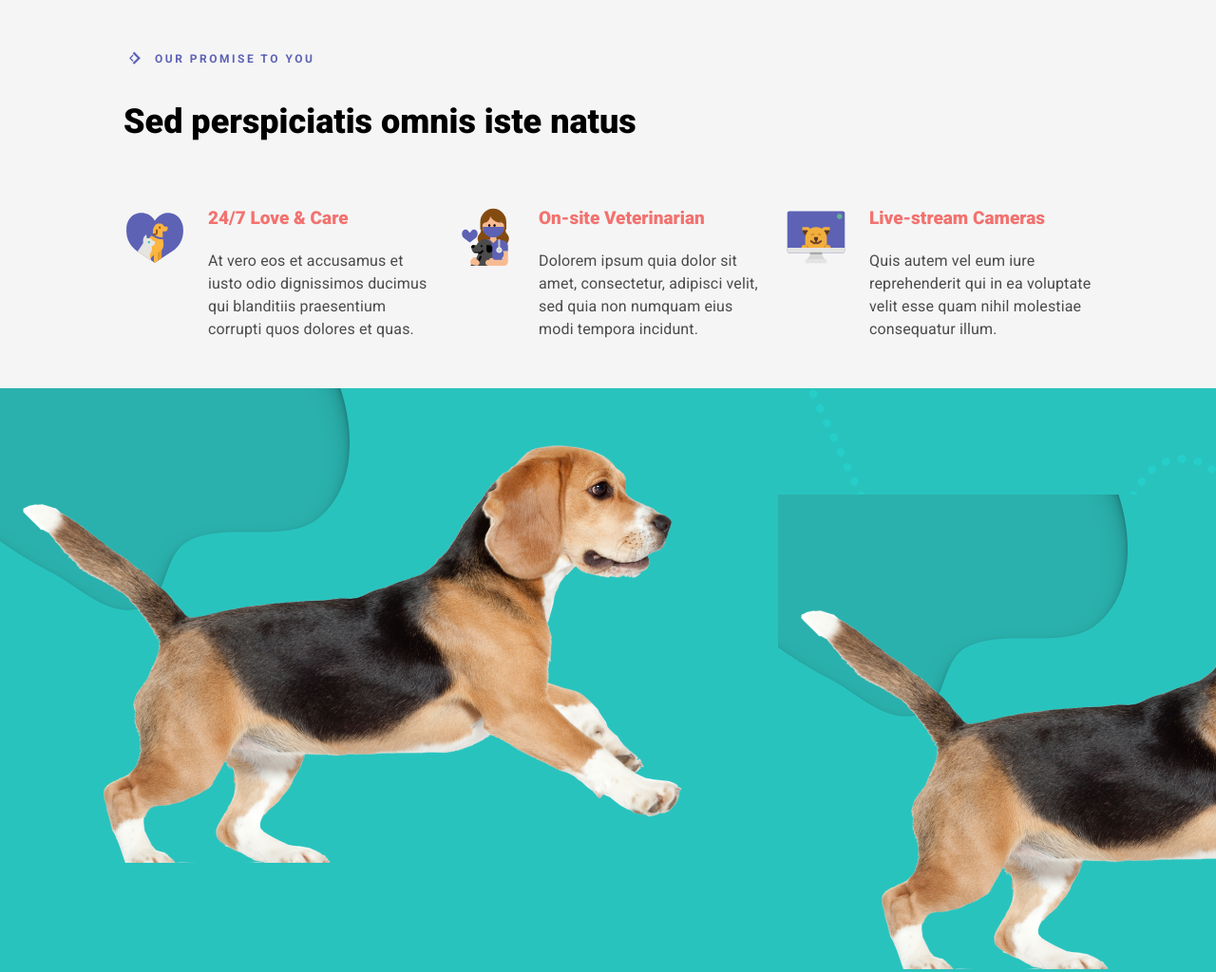
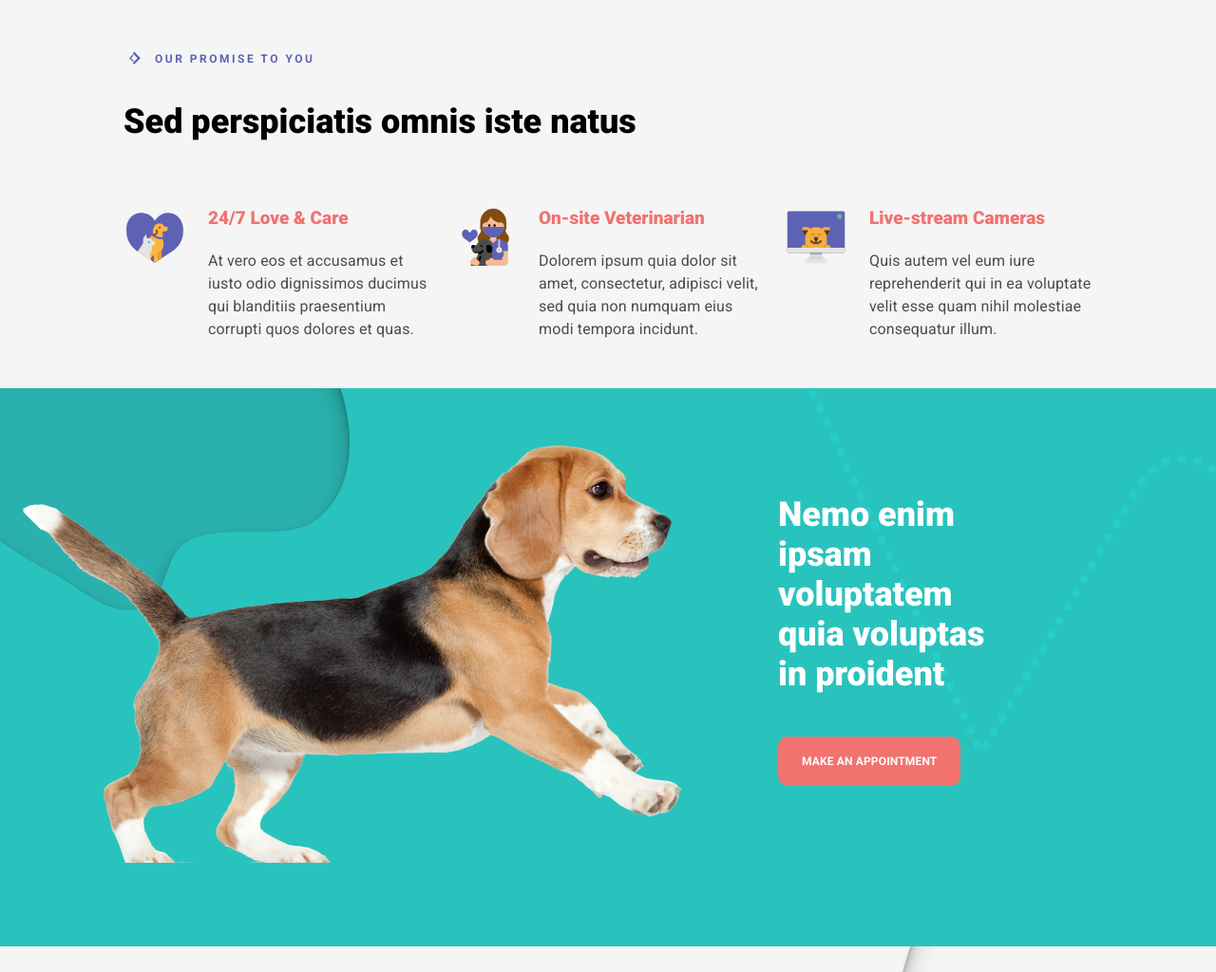
Before and after one commit to AgrLena/Lesson_10, a plain HTML site: page index.html in a window 1280 px wide. Shown: the top 1024 px of the page at 95% size. Drawn offline with Linux system fonts and the light colour scheme.

Commit message:
some-block__wrapper

```diff
--- a/index.html
+++ b/index.html
@@ -50,7 +50,7 @@
 			</div>
 		</div>
 		<div class="some-block">
-			<div class="some-block">
+			<div class="some-block__wrapper">
 				<h2 class="some-block__title">Nemo enim ipsam voluptatem quia voluptas in proident</h2>
 				<div class="some-block__button">
 					<a href="#" class="link">Make an Appointment</a>
```
